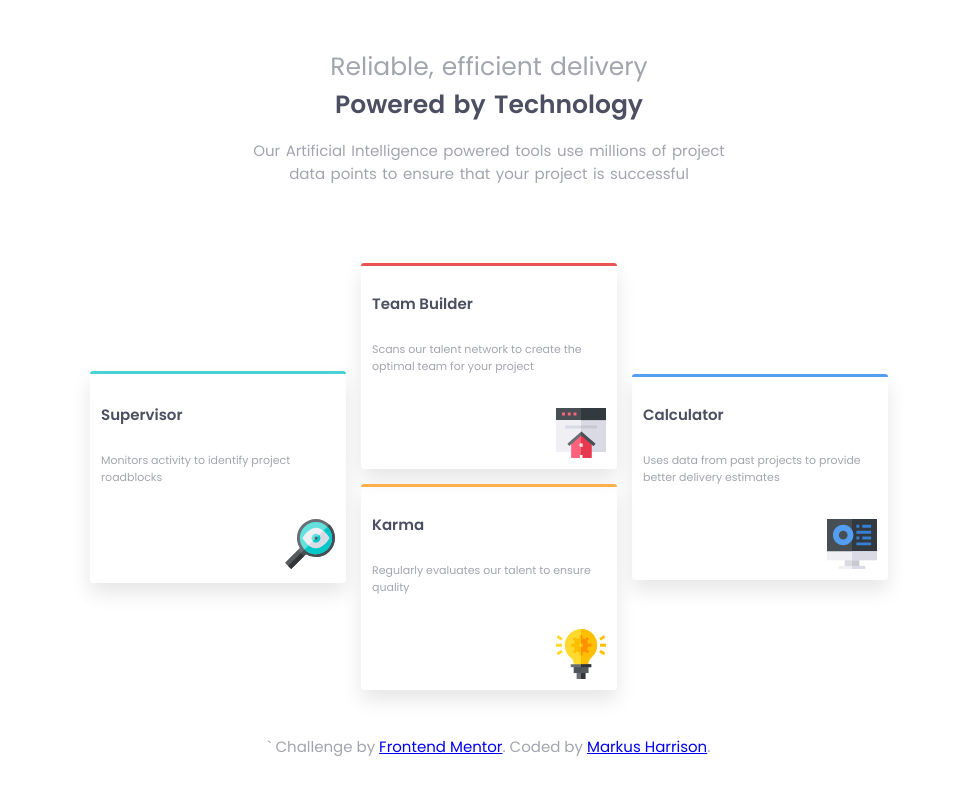
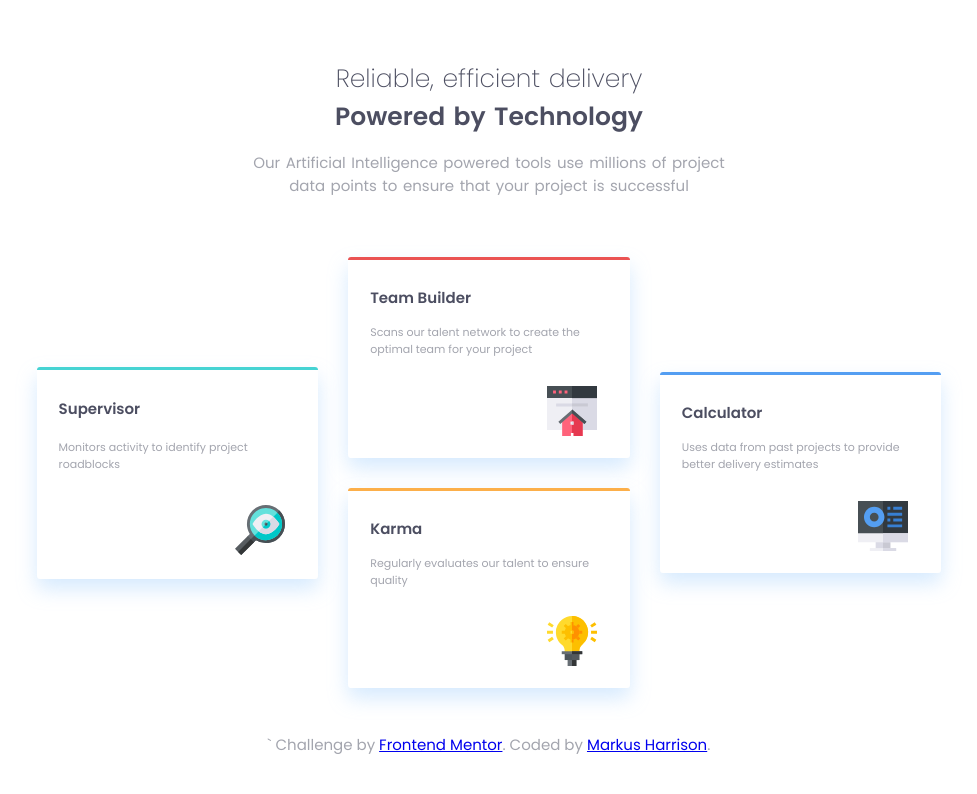
Before and after one commit to markharrison777/Four-card-feature-section, a website: page index.html in a window 1280 px wide. Shown: the whole page, without its empty margins (159-1136 px from the left). Drawn offline with Linux system fonts and the light colour scheme.

Commit message:
desktop version finished

```diff
--- a/scss/main.scss
+++ b/scss/main.scss
@@ -28,22 +28,23 @@ body {
   display: grid;
   text-align: center;
   box-sizing: border-box;
-  margin: 3rem auto;
+  margin: 4em auto 1em auto;
   width: 100%;
   word-spacing: 0.1em;
 
   &__h1 {
     justify-self: center;
     font-size: 25px;
-    font-weight: 400;
+    font-weight: 200;
+    color: hsl(234, 12%, 34%);
     margin: 0;
   }
 
   &__h1--bold {
     justify-self: center;
-    color: $bold-fontColor;
     font-size: 25px;
     font-weight: 600;
+    color: $bold-fontColor;
     margin: 0;
   }
 
@@ -58,12 +59,12 @@ body {
 
 .main {
   display: grid;
-  grid-template-columns: repeat(3, 20%);
+  grid-template-columns: repeat(3, 22%);
   grid-template-rows: 1fr;
   align-content: center;
   justify-content: center;
-  grid-row-gap: 1em;
-  grid-column-gap: 1em;
+  grid-row-gap: 2em;
+  grid-column-gap: 2em;
   box-sizing: border-box;
   max-width: 1440px;
   width: 100%;
@@ -72,18 +73,22 @@ body {
   .cards {
     display: flex;
     flex-direction: column;
-    justify-content: center;
-    width: 100%;
+    justify-content: space-around;
     border-radius: 3px;
     text-align: left;
     font-size: 11px;
-    box-shadow: 0 10px 20px 0 rgba(0, 0, 0, 0.1);
+    box-shadow: 0 10px 20px 0 rgba(152, 202, 252, 0.4);
     box-sizing: border-box;
-    padding: 1em;
+    padding: 1em 2em;
+
     // **** card header ****
     .main__card-header {
       color: $bold-fontColor;
       font-size: 15px;
+    }
+
+    .main__card-p {
+      margin-top: 0;
     }
   }
 
@@ -116,7 +121,7 @@ body {
 
   .main__card-img {
     align-self: flex-end;
-    padding-top: 2em;
+    padding: 1.5em 1em 1em 0em;
     width: 50px;
   }
 }
```
Also changed, not shown: css/main.min.css.
